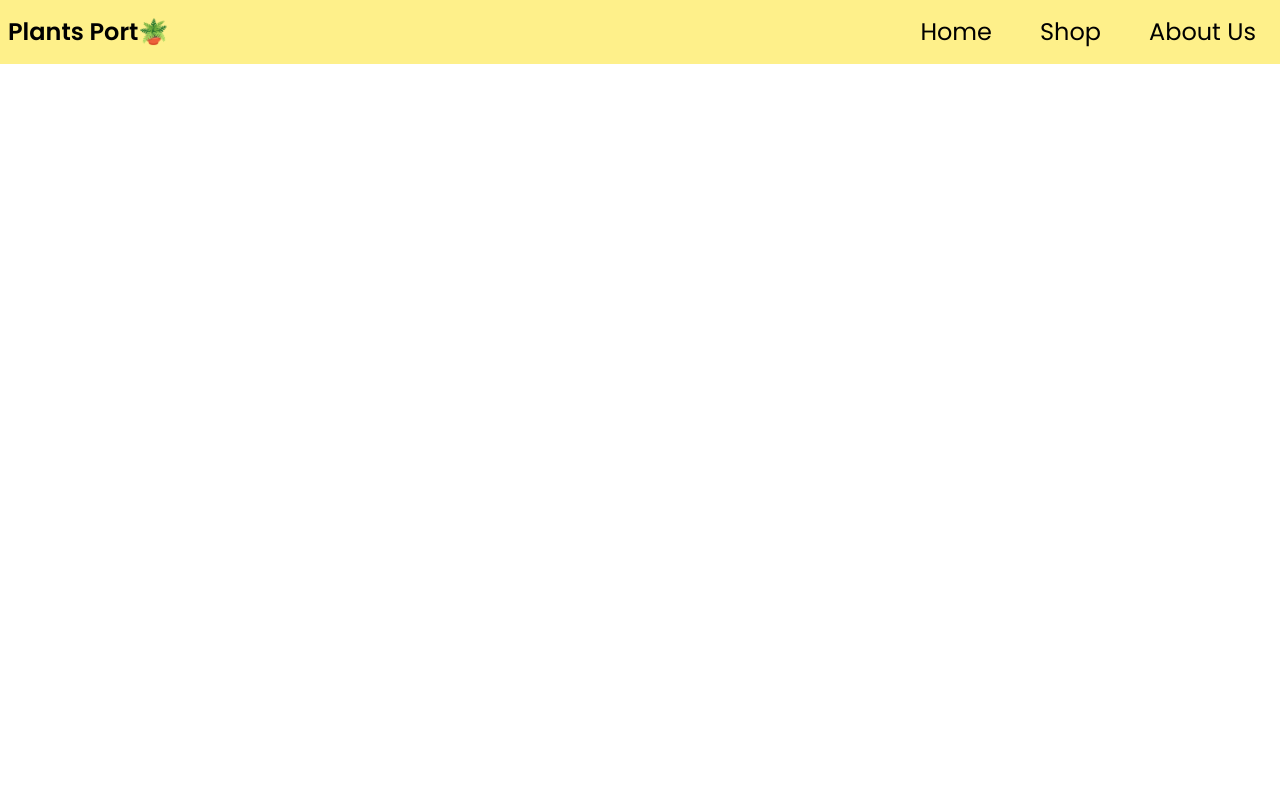
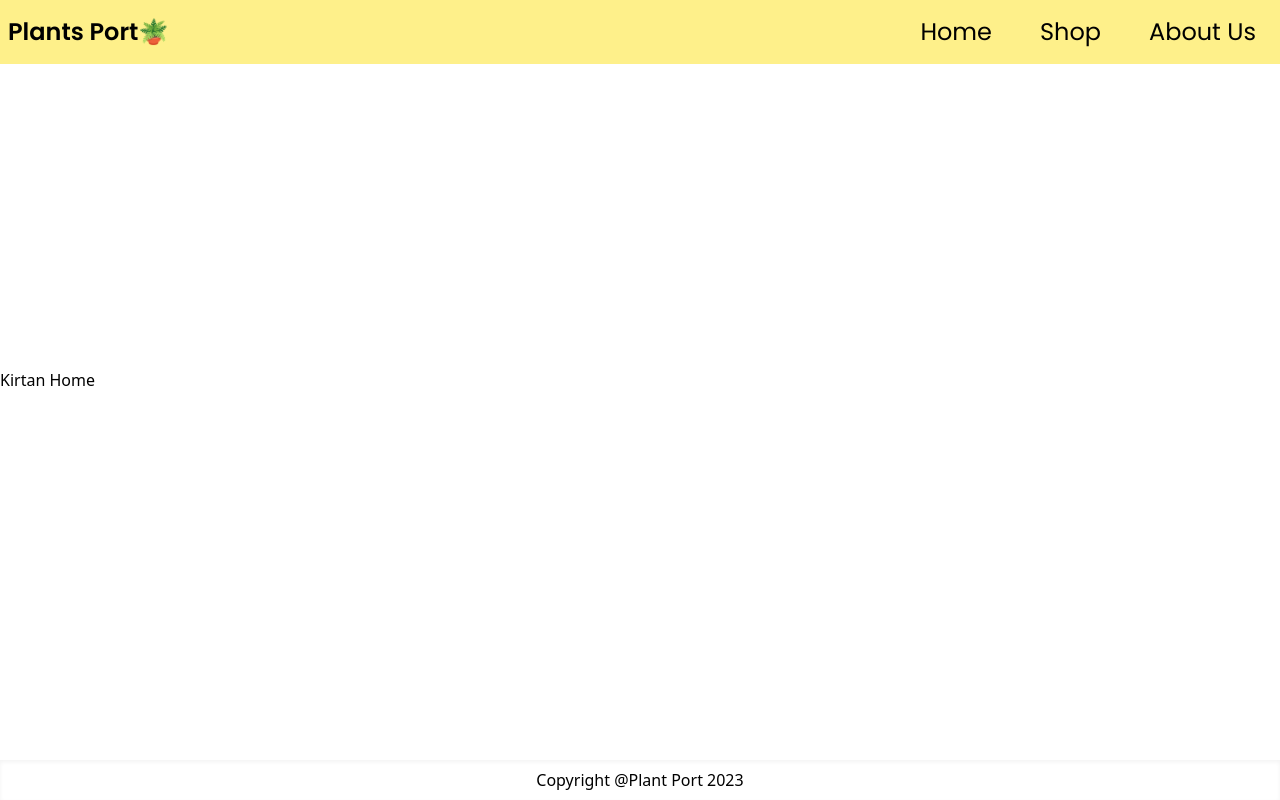
Before and after one commit to kirtanchandak/PlantPort, a Next.js app: page / in a window 1280 px wide. Built offline with nearby package versions, Linux system fonts and the light colour scheme.

Commit message:
layout section and footer

```diff
--- a/components/Header.jsx
+++ b/components/Header.jsx
@@ -1,7 +1,13 @@
+import { useState } from "react";
 import { FaHamburger } from "react-icons/fa";
 
-const Navbar = ({ isOpen, toggle }) => {
+const Navbar = () => {
+  const [isOpen, setIsOpen] = useState(false);
+  const toggle = () => {
+    setIsOpen(!isOpen);
+  };
   return (
+    <div>
       <nav
         className="flex flex-col md:flex-row bg-yellow-200
       text-2xl justify-between fixed w-screen font-poppins"
@@ -36,7 +42,9 @@ const Navbar = ({ isOpen, toggle }) => {
         {/*for mobile*/}
         <div
           className={
-          isOpen ? "grid grid-rows-3 text-center items-center w-full" : "hidden"
+            isOpen
+              ? "grid grid-rows-3 text-center items-center w-full"
+              : "hidden"
           }
           onClick={toggle}
         >
@@ -51,6 +59,7 @@ const Navbar = ({ isOpen, toggle }) => {
           </a>
         </div>
       </nav>
+    </div>
   );
 };
 
--- /dev/null
+++ b/components/Layout.jsx
@@ -0,0 +1,27 @@
+import React from "react";
+import Head from "next/head";
+import Navbar from "./Header";
+
+function Layout({ title, children }) {
+  return (
+    <>
+      <Head>
+        <title>{title ? title + "- Plant Port" : "Plant Port"}</title>
+        <meta name="description" content="Generated by create next app" />
+        <meta name="viewport" content="width=device-width, initial-scale=1" />
+        <link rel="icon" href="/favicon.ico" />
+      </Head>
+      <div className="flex flex-col min-h-screen justify-between">
+        <header>
+          <Navbar />
+        </header>
+        <main>{children}</main>
+        <footer className="flex justify-center items-center shadow-inner h-10 font-medium">
+          <h1>Copyright @Plant Port 2023</h1>
+        </footer>
+      </div>
+    </>
+  );
+}
+
+export default Layout;
--- a/pages/index.js
+++ b/pages/index.js
@@ -1,23 +1,9 @@
-import Head from "next/head";
-import Header from "@/components/Header";
-import { useState } from "react";
+import Layout from "@/components/Layout";
 
 export default function Home() {
-  const [isOpen, setIsOpen] = useState(false);
-  const toggle = () => {
-    setIsOpen(!isOpen);
-  };
   return (
     <>
-      <Head>
-        <title>Create Next App</title>
-        <meta name="description" content="Generated by create next app" />
-        <meta name="viewport" content="width=device-width, initial-scale=1" />
-        <link rel="icon" href="/favicon.ico" />
-      </Head>
-      <main>
-        <Header isOpen={isOpen} toggle={toggle} />
-      </main>
+      <Layout title="Home Page">Kirtan Home</Layout>
     </>
   );
 }
```
Lines whose indentation alone changed are shown as unchanged.
